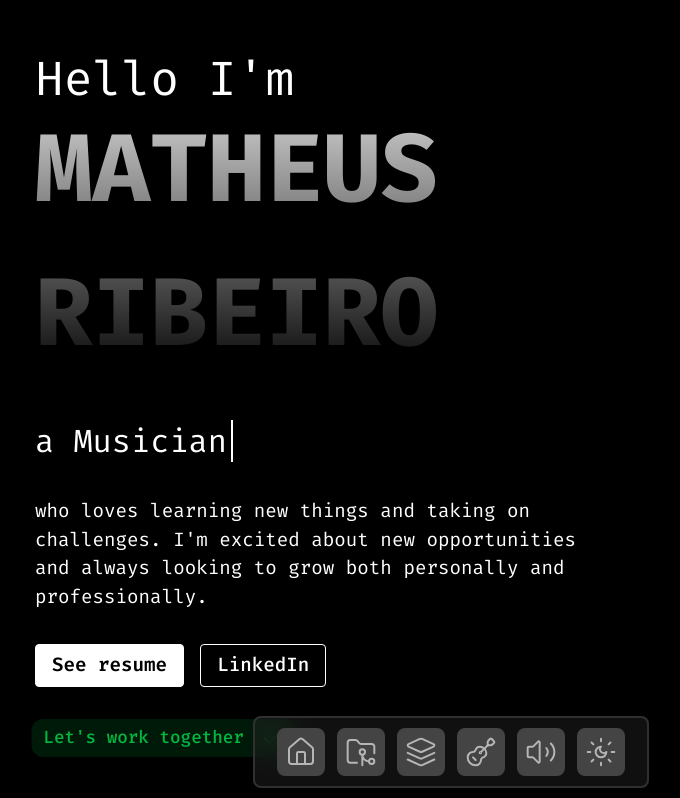
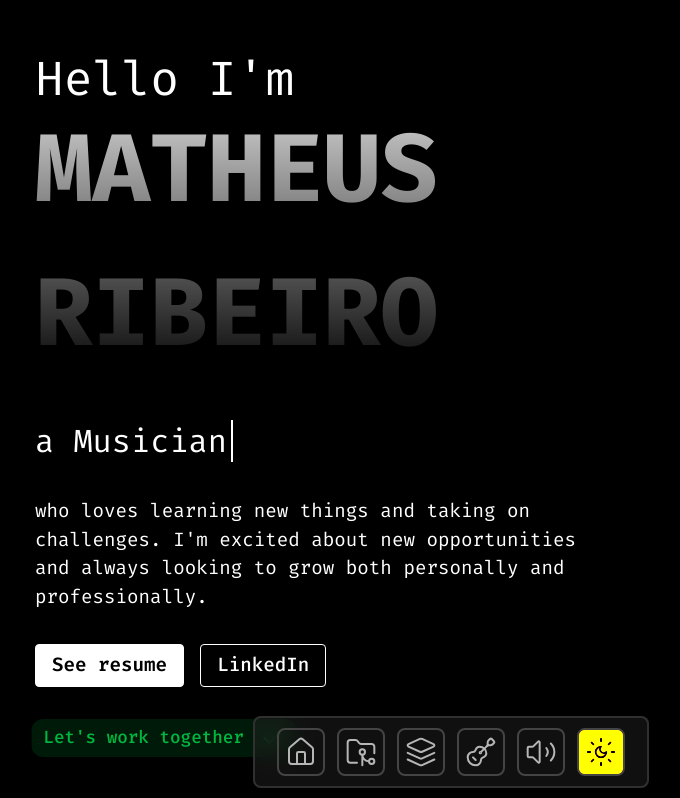
Before and after one commit to limematheuz/portfolio, a React (Vite) app: page / in a window 1280 px wide. Shown: the top 798 px of the page, without its empty margins (189-869 px from the left). Built offline with nearby package versions, Linux system fonts and the light colour scheme; a web font is replaced by a local one.

Commit message:
change dock styles

```diff
--- a/src/components/FloatingDock/FloatingDock.css
+++ b/src/components/FloatingDock/FloatingDock.css
@@ -85,9 +85,10 @@
   height: 100%;
   border-radius: 8px;
   padding: 6px;
-  background-color: var(--dark-grey-color);
+  /* background-color: var(--dark-grey-color); */
   border: 2px solid var(--dark-grey-color);
 }
+
 
 .dock-navigation a {
   width: 80%;
@@ -96,12 +97,17 @@
 }
 
 .dock-navigation img:hover {
-  background-color: var(--dark-grey-color);
+  /* background-color: var(--dark-grey-color); */
   border-radius: 8px;
 }
 
 .dock-navigation.controls{
   filter: brightness(2);
+
+}
+
+.dark-mode-dock{
+  background-color: var(--button-dark-mode);
 }
 
 .dock-navigation:hover .tooltip,
--- a/src/components/FloatingDock/FloatingDock.tsx
+++ b/src/components/FloatingDock/FloatingDock.tsx
@@ -5,6 +5,7 @@ import exp from "../../assets/icon/folder-git-2.svg";
 import guitar from "../../assets/icon/guitar.svg";
 import volume from "../../assets/icon/volume-2.svg";
 import moon from "../../assets/icon/sun-moon.svg";
+import sun from "../../assets/icon/sun.svg";
 import layer from "../../assets/icon/layers.svg";
 import { useEffect, useState } from "react";
 
@@ -23,40 +24,40 @@ export default function FloatingDock() {
     <section className="dock-container">
       <nav className="dock">
         <ul>
-          <li className="dock-navigation controls">
+          <li className="dock-navigation controls ">
             <a href="#">
               <img src={house} />
               <span className="tooltip">Home</span>
             </a>
           </li>
-          <li className="dock-navigation controls">
+          <li className="dock-navigation controls ">
             <a href="#timeLine-container">
               <img src={exp} />
               <span className="tooltip">Experience</span>
             </a>
           </li>
-          <li className="dock-navigation controls">
+          <li className="dock-navigation controls ">
             <a href="#bentoProjects">
               <img src={layer} />
               <span className="tooltip">Projects</span>
             </a>
           </li>
-          <li className="dock-navigation controls">
+          <li className="dock-navigation controls ">
             <a href="">
               <img src={guitar} />
               <span className="tooltip">About me</span>
             </a>
           </li>
-          <li className="dock-navigation controls">
+          <li className="dock-navigation controls ">
             <a href="#">
               <img src={volume} />
               <span className="tooltip">Sound</span>
             </a>
           </li>
           <li className="dock-navigation controls">
-            <a onClick={toggleTheme}>
-              <img src={moon} />
-              <span className="tooltip">Ligths</span>
+            <a onClick={toggleTheme} >
+              <img src={theme === "dark" ? moon : sun} className="dark-mode-dock" />
+              <span className="tooltip">Lights</span>
             </a>
           </li>
         </ul>
--- a/src/index.css
+++ b/src/index.css
@@ -83,6 +83,7 @@ html,
   --badge-font-color: #00b740;
   --badge-bg-color: #0098352b;
   --title-color: -webkit-linear-gradient(#d7d7d7, #696969, #000000);
+  --button-dark-mode: #ff9500;
 }
 
 :root.light {
@@ -94,6 +95,7 @@ html,
   --badge-font-color: #222222;
   --badge-bg-color: #b5b5b5;
   --title-color: -webkit-linear-gradient( #000000, #696969, #d7d7d7);
+  --button-dark-mode: #222222;
 }
 
 body {
```
Also changed, not shown: src/assets/icon/sun-moon.svg, src/assets/icon/sun.svg (added).
